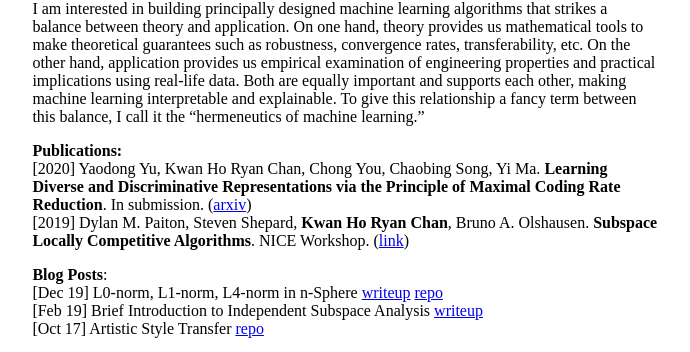
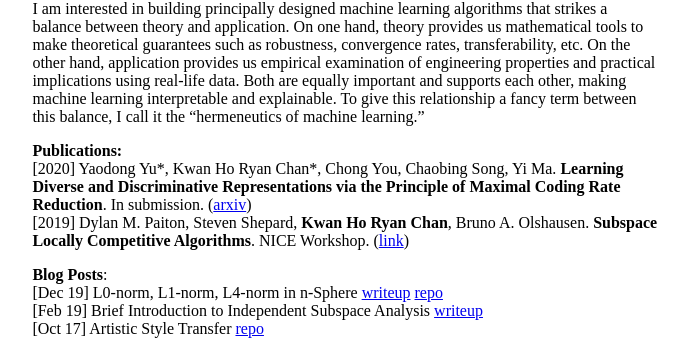
Before and after one commit to ryanchankh/ryanchankh.github.io, a Jekyll site: the page built from index.md, in a window 1280 px wide. Shown: the part 595-947 px from the top of the page, without its empty margins (294-984 px from the left). Built offline with Jekyll 4.4.1, drawn with Linux system fonts in a browser that asks for light colours.

```diff
--- a/index.md
+++ b/index.md
@@ -23,7 +23,7 @@ I am currently a machine learning researcher (post college appointee) at the Law
 I am interested in building principally designed machine learning algorithms that strikes a balance between theory and application. On one hand, theory provides us mathematical tools to make theoretical guarantees such as robustness, convergence rates, transferability, etc. On the other hand, application provides us empirical examination of engineering properties and practical implications using real-life data. Both are equally important and supports each other, making machine learning interpretable and explainable. To give this relationship a fancy term between this balance, I call it the "hermeneutics of machine learning."
 
 **Publications:** <br>
-[2020] Yaodong Yu, Kwan Ho Ryan Chan, Chong You, Chaobing Song, Yi Ma. **Learning Diverse and Discriminative Representations via the Principle of Maximal Coding Rate Reduction**. In submission. ([arxiv](https://arxiv.org/abs/2006.08558)) <br>
+[2020] Yaodong Yu\*, Kwan Ho Ryan Chan\*, Chong You, Chaobing Song, Yi Ma. **Learning Diverse and Discriminative Representations via the Principle of Maximal Coding Rate Reduction**. In submission. ([arxiv](https://arxiv.org/abs/2006.08558)) <br>
 [2019] Dylan M. Paiton, Steven Shepard, **Kwan Ho Ryan Chan**, Bruno A. Olshausen. **Subspace Locally Competitive Algorithms**. NICE Workshop. ([link](https://redwood.berkeley.edu/wp-content/uploads/2020/05/paiton2020subspace.pdf))<br>
 
 
```
